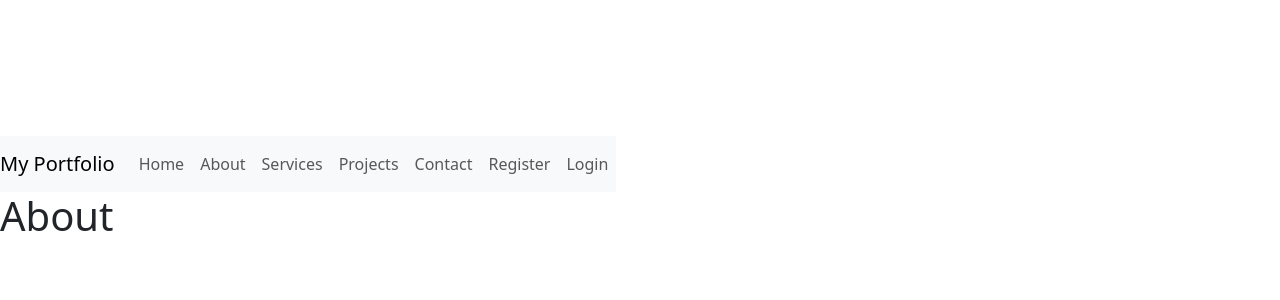
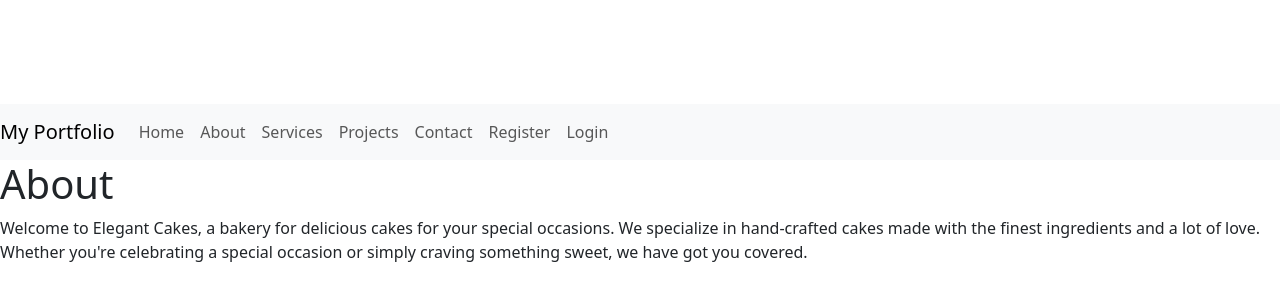
Before and after one commit to horsetrich/GroupProject, a React (Vite) app in the folder client/: page /about in a window 1280 px wide. Shown: the part 208-508 px from the top of the page. Built offline with nearby package versions, Linux system fonts and the light colour scheme.

Commit message:
About page

```diff
--- a/client/src/pages/about.jsx
+++ b/client/src/pages/about.jsx
@@ -1,5 +1,8 @@
 export default function About(){
     return (
+        <div>
         <h1>About</h1>
+        <p>Welcome to Elegant Cakes, a bakery for delicious cakes for your special occasions. We specialize in hand-crafted cakes made with the finest ingredients and a lot of love. Whether you're celebrating a special occasion or simply craving something sweet, we have got you covered.</p>
+        </div>
     )
 }
```
